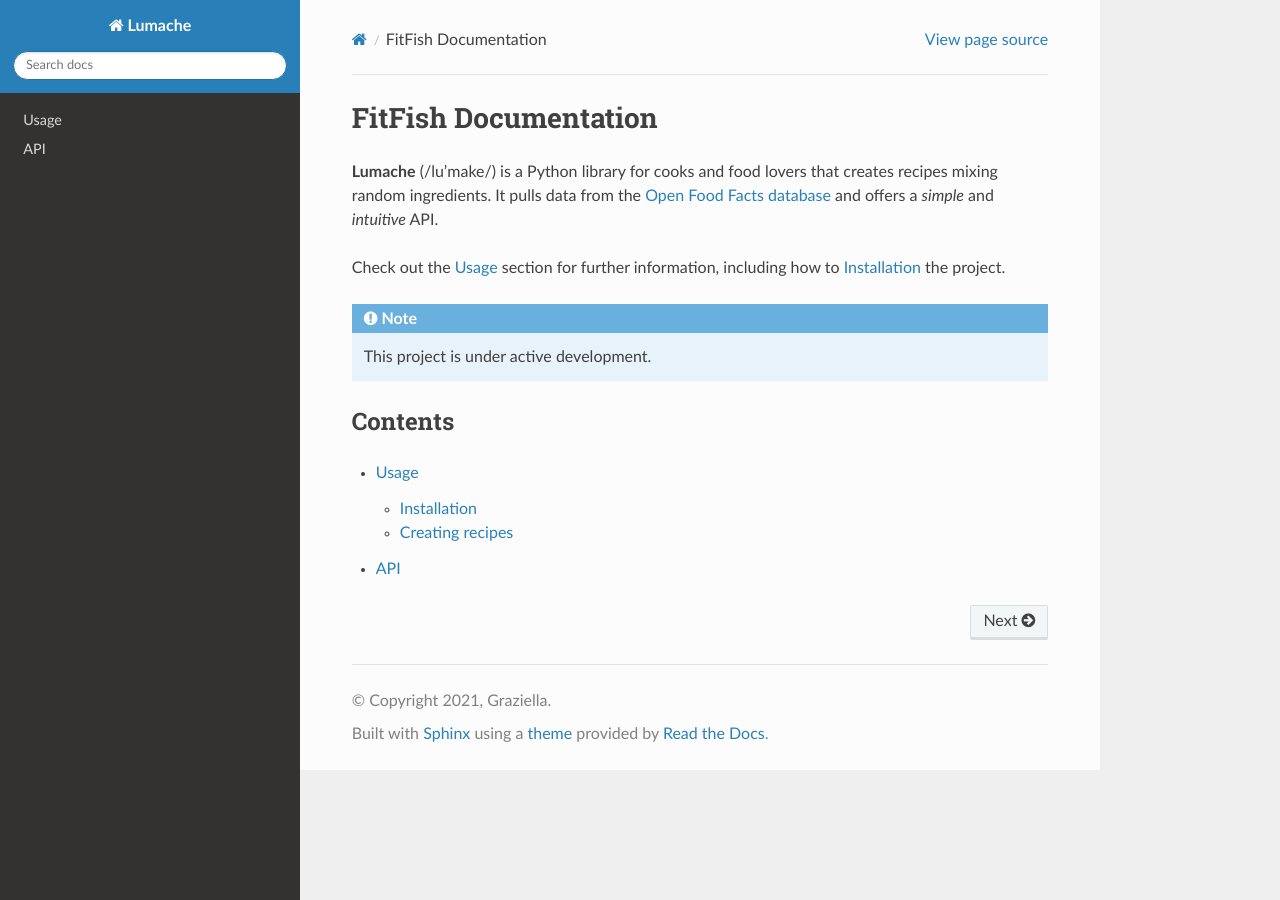
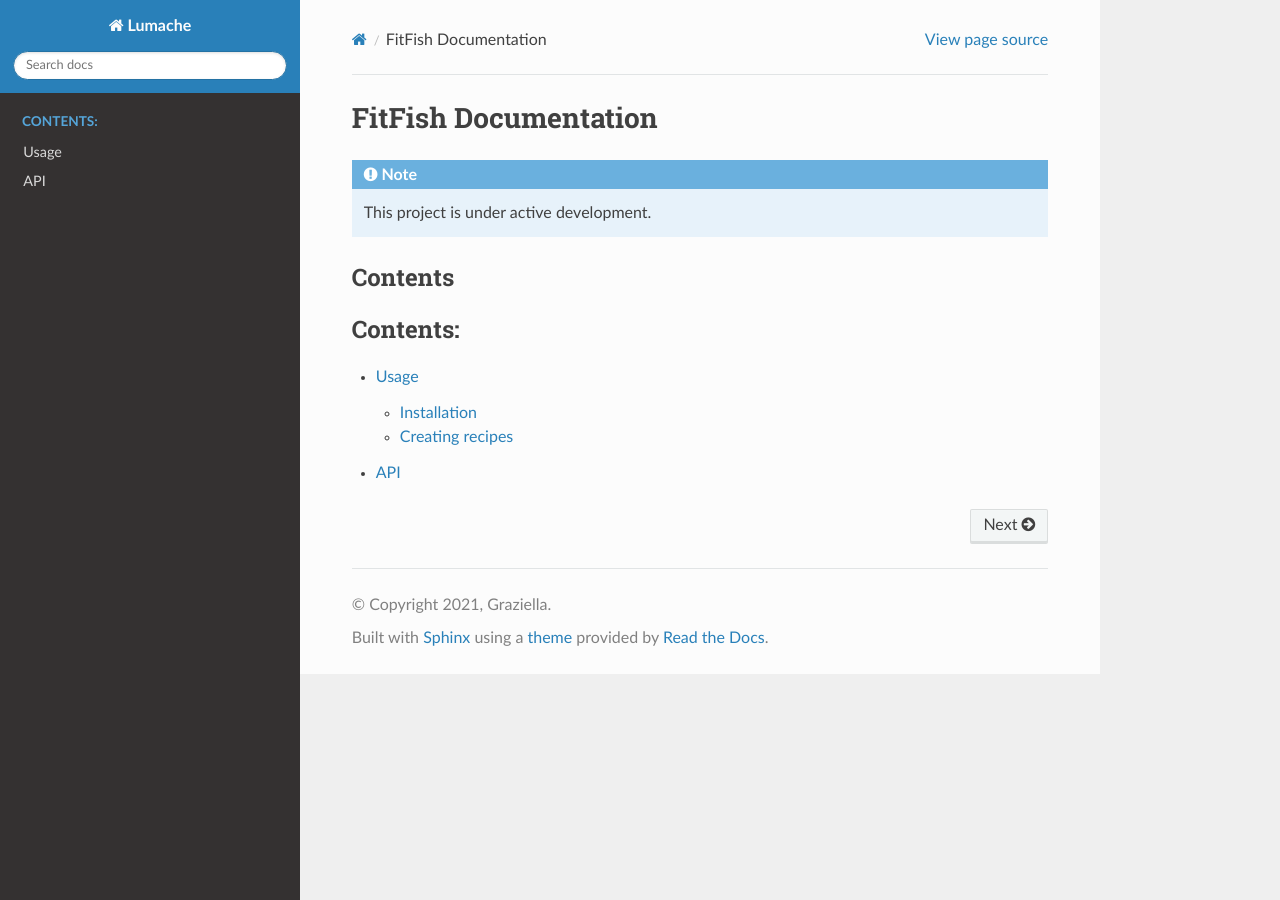
Before and after one commit to 5a-Fitness-App/5a-Code-Documentation, a Sphinx documentation site: the page built from docs/source/index.rst, in a window 1280 px wide. Built offline with Sphinx 7.4.7 and the Read the Docs theme 3.1.0, drawn with Linux system fonts in a browser that asks for light colours.

Commit message:
edited document

```diff
--- a/docs/source/index.rst
+++ b/docs/source/index.rst
@@ -1,13 +1,7 @@
 FitFish Documentation
 ===================================
 
-**Lumache** (/lu'make/) is a Python library for cooks and food lovers
-that creates recipes mixing random ingredients.
-It pulls data from the `Open Food Facts database <https://world.openfoodfacts.org/>`_
-and offers a *simple* and *intuitive* API.
 
-Check out the :doc:`usage` section for further information, including
-how to :ref:`installation` the project.
 
 .. note::
 
@@ -17,6 +11,8 @@
 --------
 
 .. toctree::
+   :maxdepth: 2
+   :caption: Contents:
 
    usage
    api
```
